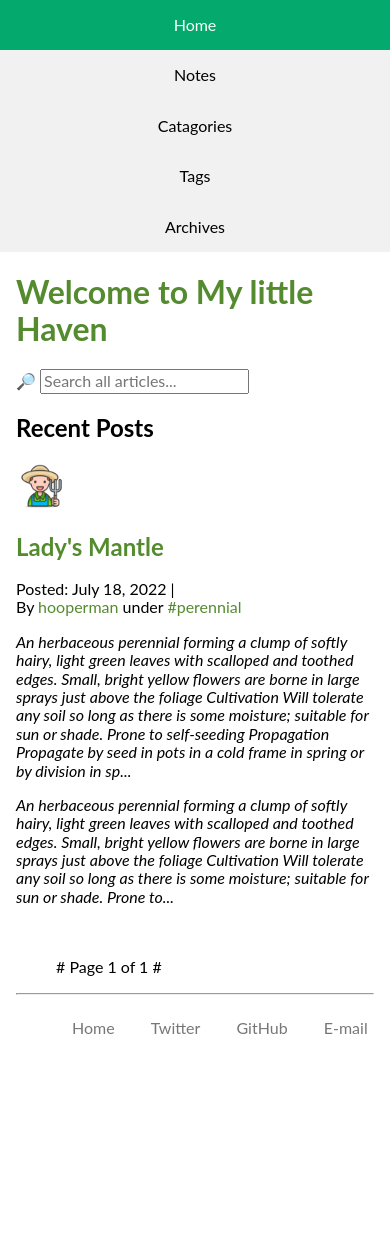
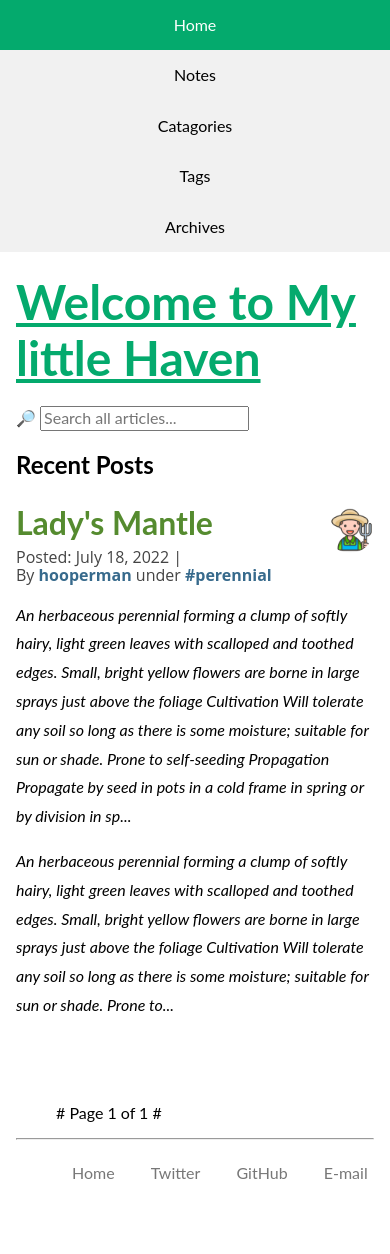
Before and after one commit to hooperman67/hooperman67.github.io, a Jekyll site: the page built from index.html, in a window 390 px wide. Built offline with Jekyll 4.4.1, drawn with Linux system fonts in a browser that asks for light colours; nearby versions of some CDN libraries; the list of posts is cut into pages by our own code.

Commit message:
Update main.css

```diff
--- a/assets/main.css
+++ b/assets/main.css
@@ -55,6 +55,87 @@ div.content {
   a {
   text-decoration: none;
   color: #558B2F;
+  }
+
+  .post,
+.post-entry {
+  padding-bottom: 2em;
+}
+
+.post-entry {
+  margin: 0 auto;
+}
+
+.post-entry h1,
+.post-entry h2,
+.post-entry h3 {
+  margin-top: 25px;
+  margin-bottom: 15px;
+}
+
+.post-header p {
+  font-family: "Open Sans", sans-serif;
+  font-size: 18px;
+  margin-top: -10px;
+}
+
+.post-body p,
+.post-body li {
+  font-size: 16px;
+  text-align: justify;
+  line-height: 1.5;
+}
+
+.post-body blockquote p {
+  font-size: 22px;
+}
+
+.post-title {
+  font-size: 2em;
+  color: #222;
+  margin-bottom: 0.2em;
+}
+
+.post-avatar {
+  border-radius: 50px;
+  float: right;
+  margin-left: 1em;
+}
+
+.post-description {
+  color: black;
+  line-height: 1.8em;
+}
+
+.post-meta {
+  font-family: "Open Sans", sans-serif;
+  color: #444;
+  margin: 0;
+}
+
+.post-meta a {
+  font-weight: bold;
+  color: #376a8c;
+}
+
+.post-category {
+  margin: 0 0.1em;
+  padding: 0.3em 1em;
+  color: #fff;
+  background: #999;
+  font-size: 80%;
+}
+
+.post-images {
+  margin: 1em 0;
+}
+
+.post-image-meta {
+  margin-top: -3.5em;
+  margin-left: 1em;
+  color: #fff;
+  text-shadow: 0 1px 1px #333;
+}
 
   /* JEKYLL CSS */
 
```
